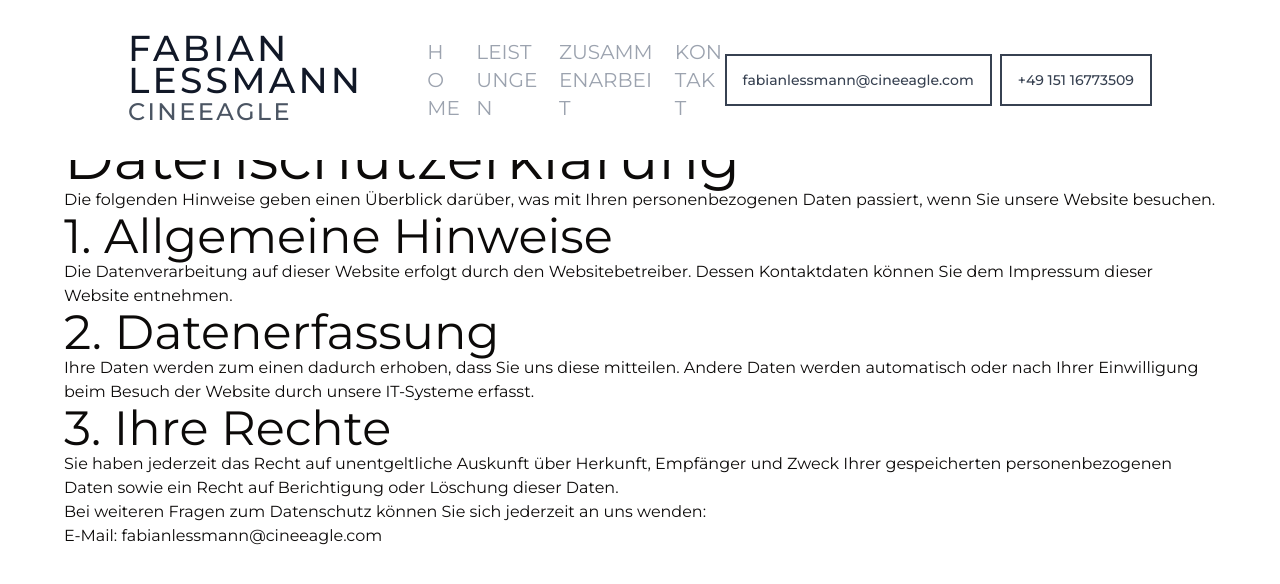
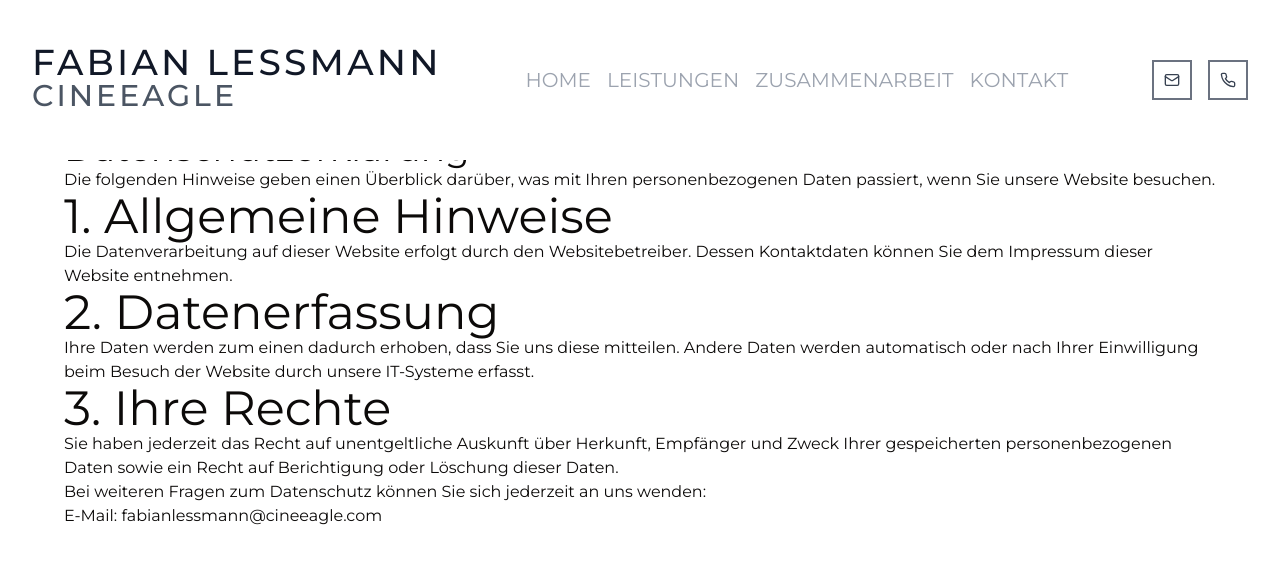
Before and after one commit to Fabian280995/drone_website_demo, a Next.js app: page /datenschutz in a window 1280 px wide. Shown: the top 584 px of the page. Built offline with nearby package versions, Linux system fonts and the light colour scheme.

Commit message:
MaxWidthWrapper hinzugefügt und einige components mehr responsive gemacht

```diff
--- a/src/app/globals.css
+++ b/src/app/globals.css
@@ -17,7 +17,7 @@ body {
 
 /* Specific Styles for Each Heading */
 h1 {
-  @apply heading text-4xl lg:text-5xl xl:text-6xl;
+  @apply heading text-2xl md:text-3xl xl:text-4xl;
 }
 
 h2 {
--- a/src/components/Contact.tsx
+++ b/src/components/Contact.tsx
@@ -102,11 +102,11 @@ const ContactSection: React.FC = () => {
   }, [subject, form.setValue]);
 
   return (
-    <section id="contact" className="h-[calc(100vh-80px)]">
+    <section id="contact" className="">
       <PaddingBox
         vertical="xl"
-        horizontal="lg"
-        className="flex flex-col items-center justify-center h-full"
+        horizontal="sm"
+        className="flex flex-col items-center justify-center h-full max-w-5xl mx-auto"
       >
         <h3 className="text-center">
           Ich freue mich auf <b>Ihre</b> Anfrage!
@@ -211,7 +211,7 @@ const ContactSection: React.FC = () => {
                 <Button
                   type="submit"
                   className={cn(
-                    "text-white",
+                    "text-white max-sm:w-full py-6 px-4",
                     loading ? "opacity-80" : "opacity-100"
                   )}
                   disabled={loading}
--- a/src/components/Gallery.tsx
+++ b/src/components/Gallery.tsx
@@ -1,8 +1,6 @@
 "use client";
-import React from "react";
-import { Button } from "./ui/button";
+import PaddingBox from "./layout/PaddingBox";
 import ZoomParallax from "./ZoomParallax";
-import PaddingBox from "./layout/PaddingBox";
 
 function Gallery() {
   return (
--- a/src/components/Header.tsx
+++ b/src/components/Header.tsx
@@ -2,17 +2,10 @@
 
 import { cn } from "@/lib/utils";
 import { useEffect, useRef, useState } from "react";
+import HeaderBtns from "./HeaderBtns";
 import Logo from "./Logo";
-import PaddingBox from "./layout/PaddingBox";
-import { Button } from "./ui/button";
-
-const NavLinks = [
-  { title: "Home", href: "#home" },
-  { title: "Leistungen", href: "#services" },
-  { title: "Zusammenarbeit", href: "#workflow" },
-  // { title: "Galerie", href: "#gallery" },
-  { title: "Kontakt", href: "#contact" },
-];
+import Navigation from "./Navigation";
+import MaxWidthWrapper from "./layout/MaxWidthWrapper";
 
 function Header() {
   const previousScroll = useRef(0);
@@ -35,12 +28,6 @@ function Header() {
     return () => window.removeEventListener("scroll", handleScroll);
   }, []);
 
-  // Funktion, um nach oben zu scrollen, wenn "Home" geklickt wird
-  const handleHomeClick = (e: React.MouseEvent) => {
-    e.preventDefault(); // Verhindert das Standard-Anchor-Verhalten
-    window.scrollTo({ top: 0, behavior: "smooth" }); // Scrollt sanft nach oben
-  };
-
   return (
     <header
       className={cn(
@@ -48,51 +35,11 @@ function Header() {
         isScrolled ? "h-[6rem]" : "h-[10rem]"
       )}
     >
-      <PaddingBox
-        vertical="sm"
-        horizontal="xl"
-        className="w-full flex justify-between items-center"
-      >
-        <div className="flex-1 flex items-center gap-4 md:gap-8 lg:gap-12 xl:gap-16 2xl:gap-20">
-          <Logo />
-          <nav>
-            <ul className="flex space-x-4">
-              {NavLinks.map((link) => (
-                <li key={link.title}>
-                  <a
-                    href={link.href}
-                    onClick={
-                      link.title === "Home" ? handleHomeClick : undefined
-                    } // Scroll-Funktion nur für "Home"
-                    className={cn(
-                      "uppercase text-xl transition-colors duration-200 group text-gray-400"
-                    )}
-                  >
-                    {link.title.split("").map((char, index) => (
-                      <span
-                        key={index}
-                        className={`inline-block group-hover:text-primary-foreground delay-[${
-                          index * 500
-                        }ms]`}
-                      >
-                        {char}
-                      </span>
-                    ))}
-                  </a>
-                </li>
-              ))}
-            </ul>
-          </nav>
-        </div>
-        <div className="flex items-center gap-2">
-          <Button className="px-4 py-6 bg-white border-gray-700 border-2 hover:border-primary hover:text-white text-gray-700 text-sm">
-            fabianlessmann@cineeagle.com
-          </Button>
-          <Button className="px-4 py-6 bg-white border-gray-700 border-2 hover:border-primary hover:text-white text-gray-700 text-sm">
-            +49 151 16773509
-          </Button>
-        </div>
-      </PaddingBox>
+      <MaxWidthWrapper className="flex items-center justify-between">
+        <Logo />
+        <Navigation />
+        <HeaderBtns />
+      </MaxWidthWrapper>
     </header>
   );
 }
--- /dev/null
+++ b/src/components/HeaderBtns.tsx
@@ -0,0 +1,44 @@
+import { Mail, Phone } from "lucide-react";
+import { PropsWithChildren } from "react";
+import { Button } from "./ui/button";
+
+const BigButton = ({ children }: PropsWithChildren) => {
+  return (
+    <Button className="px-4 py-6 bg-white border-gray-500 border-2 hover:border-primary hover:text-white text-gray-700 text-sm">
+      {children}
+    </Button>
+  );
+};
+
+const IconButton = ({ children }: PropsWithChildren) => {
+  return (
+    <Button
+      size={"icon"}
+      className="p-2 bg-white border-gray-500 border-2 hover:border-primary hover:text-white text-gray-700"
+    >
+      {children}
+    </Button>
+  );
+};
+
+function HeaderBtns() {
+  return (
+    <div className="hidden lg:flex items-center ">
+      <div className="hidden 2xl:flex gap-4">
+        <BigButton>fabianlessmann@cineeagle.com</BigButton>
+        <BigButton>+49 151 16773509</BigButton>
+      </div>
+
+      <div className="2xl:hidden flex gap-4">
+        <IconButton>
+          <Mail />
+        </IconButton>
+        <IconButton>
+          <Phone />
+        </IconButton>
+      </div>
+    </div>
+  );
+}
+
+export default HeaderBtns;
--- a/src/components/Logo.tsx
+++ b/src/components/Logo.tsx
@@ -9,10 +9,10 @@ const Logo: React.FC<LogoProps> = () => {
       className="uppercase text-gray-900 flex flex-col font-medium"
       aria-label="Cinematic Eagle FPV - Logo"
     >
-      <span className="text-4xl tracking-[0.09em] leading-8">
-        Fabian Lessmann
+      <span className="tracking-[0.09em] leading-8">Fabian Lessmann</span>
+      <span className="text-lg md:text-xl xl:text-3xl tracking-[0.1em] text-gray-600">
+        CineEagle
       </span>
-      <span className="text-2xl tracking-[0.1em] text-gray-600">CineEagle</span>
     </motion.h1>
   );
 };
--- /dev/null
+++ b/src/components/Navigation.tsx
@@ -0,0 +1,95 @@
+import { NavLinks } from "@/data/navLinks";
+import { cn } from "@/lib/utils";
+import { Menu, X } from "lucide-react";
+import React from "react";
+import SidebarNavigation from "./SidebarNavigation";
+import { Button } from "./ui/button";
+
+function Navigation() {
+  const [sidebarOpen, setSidebarOpen] = React.useState(false);
+  // Funktion, um nach oben zu scrollen, wenn "Home" geklickt wird
+  const handleHomeClick = (e: React.MouseEvent) => {
+    e.preventDefault(); // Verhindert das Standard-Anchor-Verhalten
+    window.scrollTo({ top: 0, behavior: "smooth" }); // Scrollt sanft nach oben
+    setSidebarOpen(false);
+  };
+  return (
+    <nav>
+      <div className="lg:hidden">
+        <Button
+          className=""
+          variant={"ghost"}
+          size={"icon"}
+          onClick={() => setSidebarOpen(!sidebarOpen)}
+        >
+          {sidebarOpen ? (
+            <X className="text-gray-700" />
+          ) : (
+            <Menu className="text-gray-700" />
+          )}
+        </Button>
+        <SidebarNavigation
+          open={sidebarOpen}
+          onClose={() => setSidebarOpen(false)}
+        >
+          <ul className="flex flex-col gap-y-4">
+            {NavLinks.map((link) => (
+              <li key={link.title}>
+                <a
+                  href={link.href}
+                  onClick={
+                    link.title === "Home"
+                      ? handleHomeClick
+                      : () => {
+                          setSidebarOpen(false);
+                        }
+                  } // Scroll-Funktion nur für "Home"
+                  className={cn(
+                    "uppercase text-xl transition-colors duration-200 group text-gray-400"
+                  )}
+                >
+                  {link.title.split("").map((char, index) => (
+                    <span
+                      key={index}
+                      className={`inline-block group-hover:text-primary-foreground delay-[${
+                        index * 500
+                      }ms]`}
+                    >
+                      {char}
+                    </span>
+                  ))}
+                </a>
+              </li>
+            ))}
+          </ul>
+        </SidebarNavigation>
+      </div>
+      <ul className="hidden lg:flex gap-x-4">
+        {NavLinks.map((link) => (
+          <li key={link.title}>
+            <a
+              href={link.href}
+              onClick={link.title === "Home" ? handleHomeClick : undefined} // Scroll-Funktion nur für "Home"
+              className={cn(
+                "uppercase text-base xl:text-xl transition-colors duration-200 group text-gray-400"
+              )}
+            >
+              {link.title.split("").map((char, index) => (
+                <span
+                  key={index}
+                  className={`inline-block group-hover:text-primary-foreground delay-[${
+                    index * 500
+                  }ms]`}
+                >
+                  {char}
+                </span>
+              ))}
+            </a>
+          </li>
+        ))}
+      </ul>
+    </nav>
+  );
+}
+
+export default Navigation;
--- /dev/null
+++ b/src/components/SidebarNavigation.tsx
@@ -0,0 +1,45 @@
+import React, { PropsWithChildren } from "react";
+import { AnimatePresence, motion } from "framer-motion";
+import { Button } from "./ui/button";
+import { X } from "lucide-react";
+
+interface SidebarNavigationProps {
+  open: boolean;
+  onClose: () => void;
+}
+
+function SidebarNavigation({
+  open,
+  onClose,
+  children,
+}: PropsWithChildren<SidebarNavigationProps>) {
+  return (
+    <AnimatePresence>
+      {open && (
+        <div className="fixed h-screen inset-0 shadow-md top-0">
+          <motion.div
+            initial={{ opacity: 0 }}
+            animate={{ opacity: 1 }}
+            exit={{ opacity: 0 }}
+            transition={{ duration: 0.2 }}
+            className="absolute inset-0 bg-black/40"
+          />
+          <motion.nav
+            initial={{ x: "100%" }}
+            animate={{ x: 0 }}
+            exit={{ x: "100%" }}
+            transition={{ duration: 0.2 }}
+            className="absolute h-screen top-0 right-0 w-64 bg-white shadow-md"
+          >
+            <Button onClick={onClose} variant={"ghost"} size={"icon"}>
+              <X className="text-gray-700" />
+            </Button>
+            <div className="p-4">{children}</div>
+          </motion.nav>
+        </div>
+      )}
+    </AnimatePresence>
+  );
+}
+
+export default SidebarNavigation;
--- /dev/null
+++ b/src/components/layout/MaxWidthWrapper.tsx
@@ -0,0 +1,19 @@
+import { cn } from "@/lib/utils";
+import React, { PropsWithChildren } from "react";
+
+interface MaxWidthWrapperProps {
+  className?: string;
+}
+
+function MaxWidthWrapper({
+  children,
+  className,
+}: PropsWithChildren<MaxWidthWrapperProps>) {
+  return (
+    <div className={cn("w-full px-4 sm:px-6 lg:px-8", className)}>
+      {children}
+    </div>
+  );
+}
+
+export default MaxWidthWrapper;
--- /dev/null
+++ b/src/data/navLinks.ts
@@ -0,0 +1,12 @@
+export interface NavLink {
+  title: string;
+  href: string;
+}
+
+export const NavLinks = [
+  { title: "Home", href: "#home" },
+  { title: "Leistungen", href: "#services" },
+  { title: "Zusammenarbeit", href: "#workflow" },
+  // { title: "Galerie", href: "#gallery" },
+  { title: "Kontakt", href: "#contact" },
+];
--- a/tailwind.config.ts
+++ b/tailwind.config.ts
@@ -64,6 +64,9 @@ export default {
         md: "calc(var(--radius) - 2px)",
         sm: "calc(var(--radius) - 4px)",
       },
+      maxWidth: {
+        "screen-3xl": "1920px", // Füge eine max-w-screen-3xl Klasse hinzu
+      },
     },
   },
   plugins: [require("tailwindcss-animate")],
```
